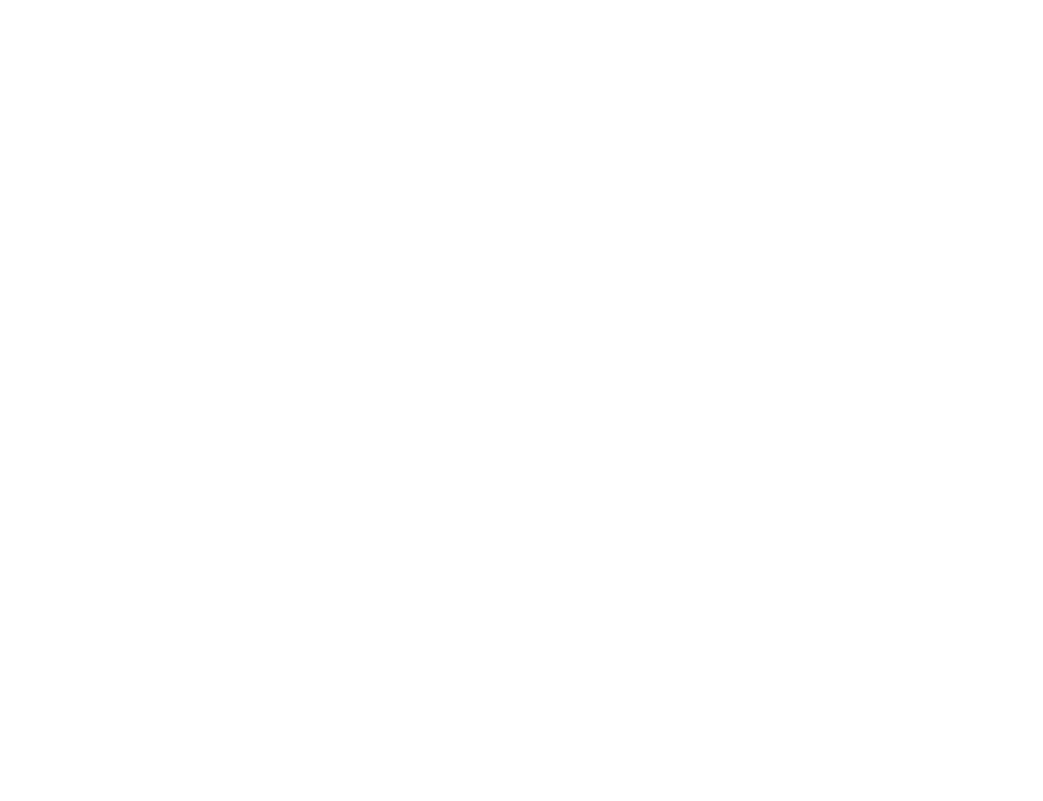
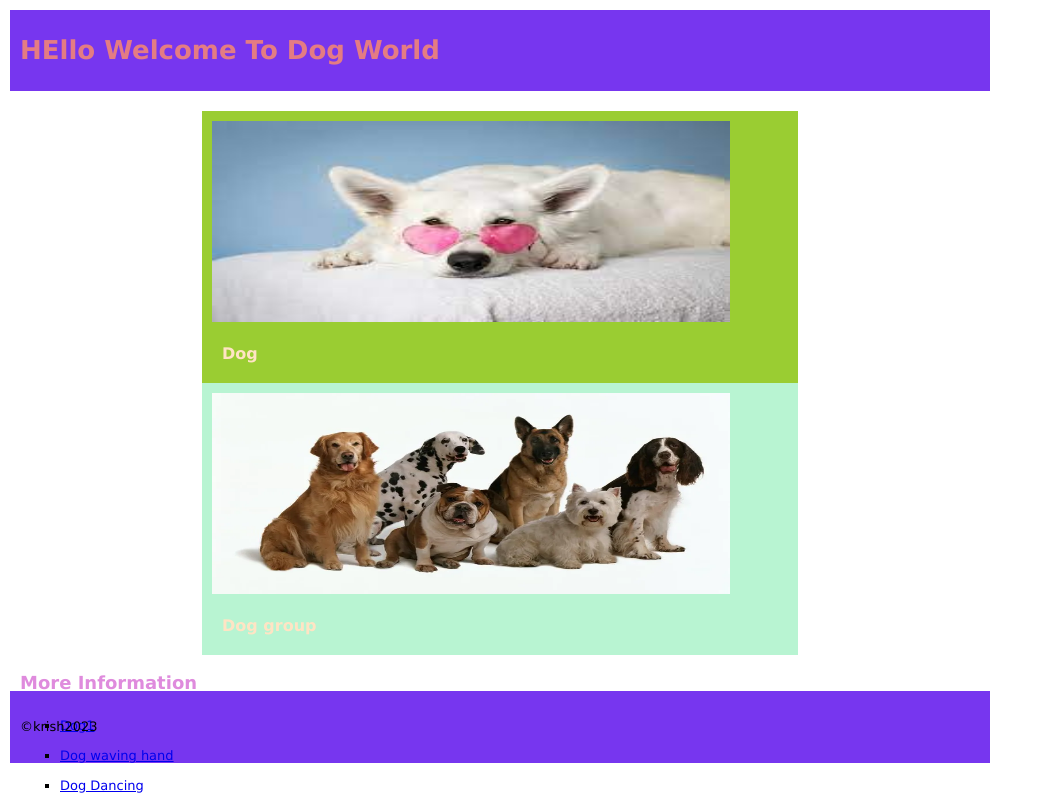
Before and after one commit to krish2317/midterm, a plain HTML site: page index.html in a window 1280 px wide. Shown: the whole page, without its empty margins (0-1043 px from the left). Drawn offline with Linux system fonts and the light colour scheme; files whose address does not match are found by name.

Commit message:
midterm final commit

```diff
--- a/css/main.css
+++ b/css/main.css
@@ -0,0 +1,69 @@
+body{
+    max-width: 1000px;
+    width: 90%;
+    margin: auto;
+    font: normal normal normal 13px/200% verdana,Arial,Helvetica;
+
+}
+.structural{
+    margin:10px;
+    padding:10px;
+}
+h1{
+    color:rgb(228, 124, 131);
+    font-size: large;
+}
+h2{
+    color:rgb(223, 139, 221);
+    font-size:large;
+}
+main{
+    height:70vh;
+}
+img{
+    border: 2px solid darkblue;
+    width:90%;
+    height: 80%;
+}
+#maining{
+   /* float: right;*/
+    background-color: yellowgreen;
+    width:60%;
+    height:45%;
+    margin:auto;
+    padding:10px;
+
+}
+#doggroup{
+    /*float: lrft;*/
+    background-color: rgb(184, 244, 210);
+    width:60%;
+    height:45%;
+    margin:auto;
+    padding:10px;
+}
+section{
+    clear:both;
+}
+figcaption{
+    font-weight:bold;
+    font-size:medium;
+    color:bisque;
+    padding:10px;
+}
+
+a:hover{
+    color:blueviolet;
+
+}
+ul>li{
+    list-style-type:square ;
+    line-height:30px;
+}
+ul >li>a{
+    list-style-type: circle;
+
+}
+header,footer{
+    background-color: rgb(119, 54, 239);
+}
--- a/index.html
+++ b/index.html
@@ -1,11 +1,42 @@
+<!--Name: Krish chaudhary-->
+<!--Student Number: 8912317-->
+
+
 <!DOCTYPE html>
 <html lang="en">
 <head>
     <meta charset="UTF-8">
     <meta name="viewport" content="width=device-width, initial-scale=1.0">
-    <title>Document</title>
+
+    <meta name="keyword" content="name:cat, categories:animal,dog,cute about:prtslife,position:animal">
+    <meta name="Createdby" conetent="Krish">
+    <link rel="stylesheet" type="text/css" href="css/main.css">
+    <link rel="stylesheet" type="text/css" href="css/normalize.css">
+    <title>MIDTERM EXAm</title>
 </head>
 <body>
+    <header class="structural">
+        <h1>HEllo Welcome To Dog World</h1>
+    </header>
+    <main class="structural">
+        <figure id="maining">
+            <img  src="images/dog1.jpg" alt="Dog image"> <figcaption>Dog</figcaption>
+        </figure>
+        <figure id="doggroup">
+            <img src="file:///C:/Users/krish/OneDrive/Desktop/git%20project/midterm%20odd/midterm%20odd/images/dog-group.webp" alt="Dogs group" width="120px"><figcaption>Dog group</figcaption>
+        </figure>
+        <section>
+            <h2>More Information</h2>
+            <ul>
+                <li><a href="https://www.freepik.com/free-photo/isolated-happy-smiling-dog-white-background-portrait-4_39994000.htm#query=dog&position=0&from_view=keyword&track=sph" target="-blank" title="Dog1">Dog1</a></li>
+                <li><a href="https://www.freepik.com/premium-photo/cute-puppy-maltipoo-dog-posing-isolated-white-background_27717562.htm#query=dog&position=8&from_view=keyword&track=sph" target="_blank" title=Dogwavinghand>Dog waving hand</a></li>
+                <li><a href="https://www.freepik.com/free-photo/small-funny-dog-beagle-posing-isolated-white-wall_13909801.htm#query=dog&position=26&from_view=keyword&track=sph" target="_blank" title="Dogdancing">Dog Dancing</a></li>
+            </ul>
+        </section>
+    </main>
+    <footer class="structural">
+        <p>&copy;krish2023</p>
+    </footer>
 
 </body>
 </html>
```
